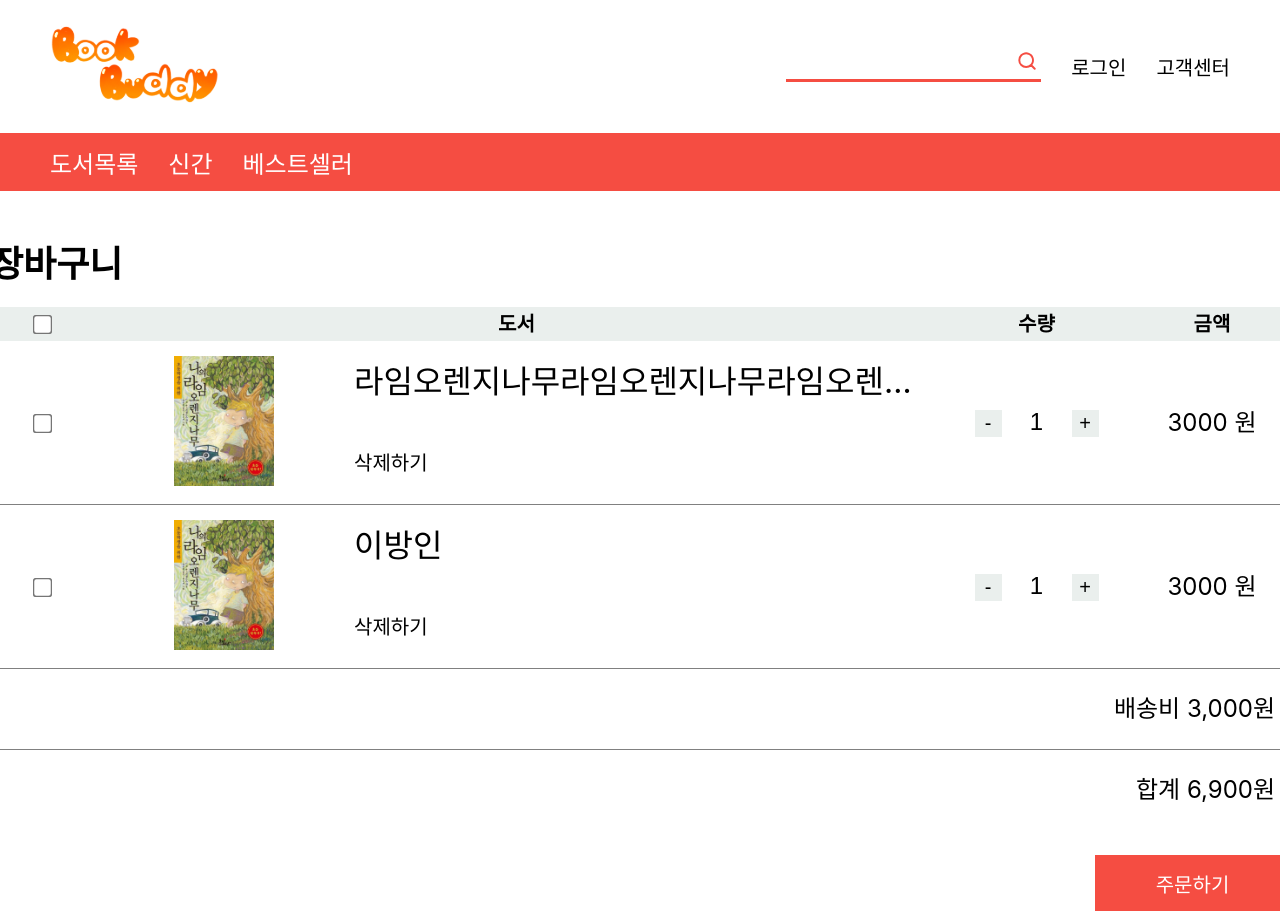
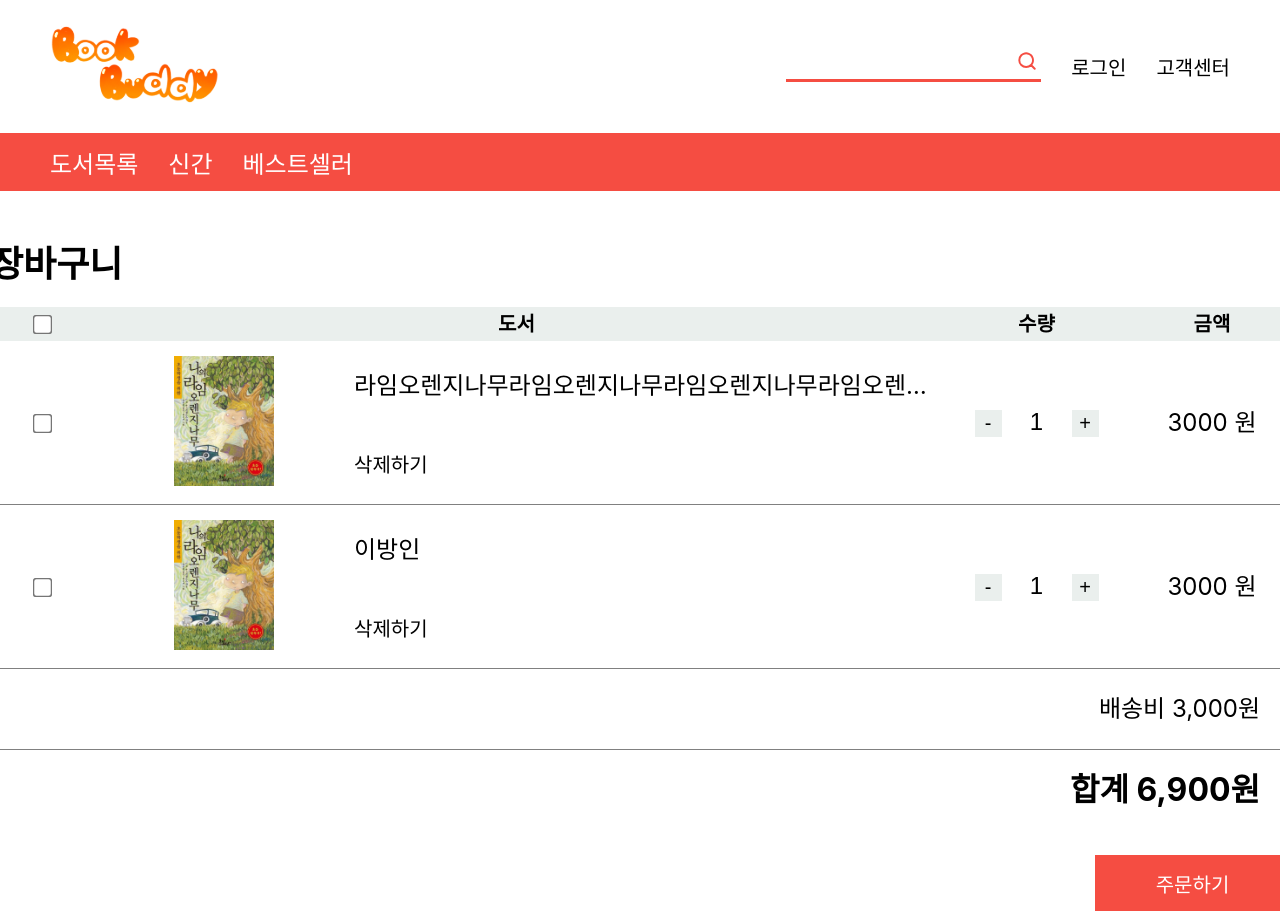
Before and after one commit to HyeranJo/bookbuddy, a React (Create React App) app in the folder client/: page /order in a window 1280 px wide. Built offline with nearby package versions, Linux system fonts and the light colour scheme.

Commit message:
Fix: 쿠키에러 및 적용 안 되는 css 수정

```diff
--- a/client/src/components/category/CartTable.style.ts
+++ b/client/src/components/category/CartTable.style.ts
@@ -23,7 +23,8 @@ export const Styled_CartTable = {
 
     & > .booktitle {
       text-align: left;
-      font-size: var(--subtitle-font-size);
+      font-size: var(--third-title-font-size);
+      padding-top: 5px;
     }
   `,
   DeleteTr: styled.tr`
@@ -55,14 +56,16 @@ export const Styled_CartTable = {
     text-align: right;
 
     & > td {
-      padding-right: 30px;
-      padding: 15px;
+      padding: 15px 30px;
       font-size: var(--third-title-font-size);
     }
     &:last-child {
-      // 이친구 폰트사이즈 적용이 안되고 있음
-      font-size: var(--subtitle-font-size);
       border-bottom: 0px;
+
+      & > td {
+        font-size: var(--subtitle-font-size);
+        font-weight: bold;
+      }
     }
   `,
 };
--- a/client/src/pages/list/List.tsx
+++ b/client/src/pages/list/List.tsx
@@ -6,7 +6,6 @@ import { getCookie } from '../../utils/cookie';
 
 const List = () => {
   const userInfo = getCookie('userInfo');
-  console.log(userInfo.userId);
 
   return (
     <Styled_List.Container>
```
Also changed, not shown: 1 other file (tests, documents, lock files or other folders).
